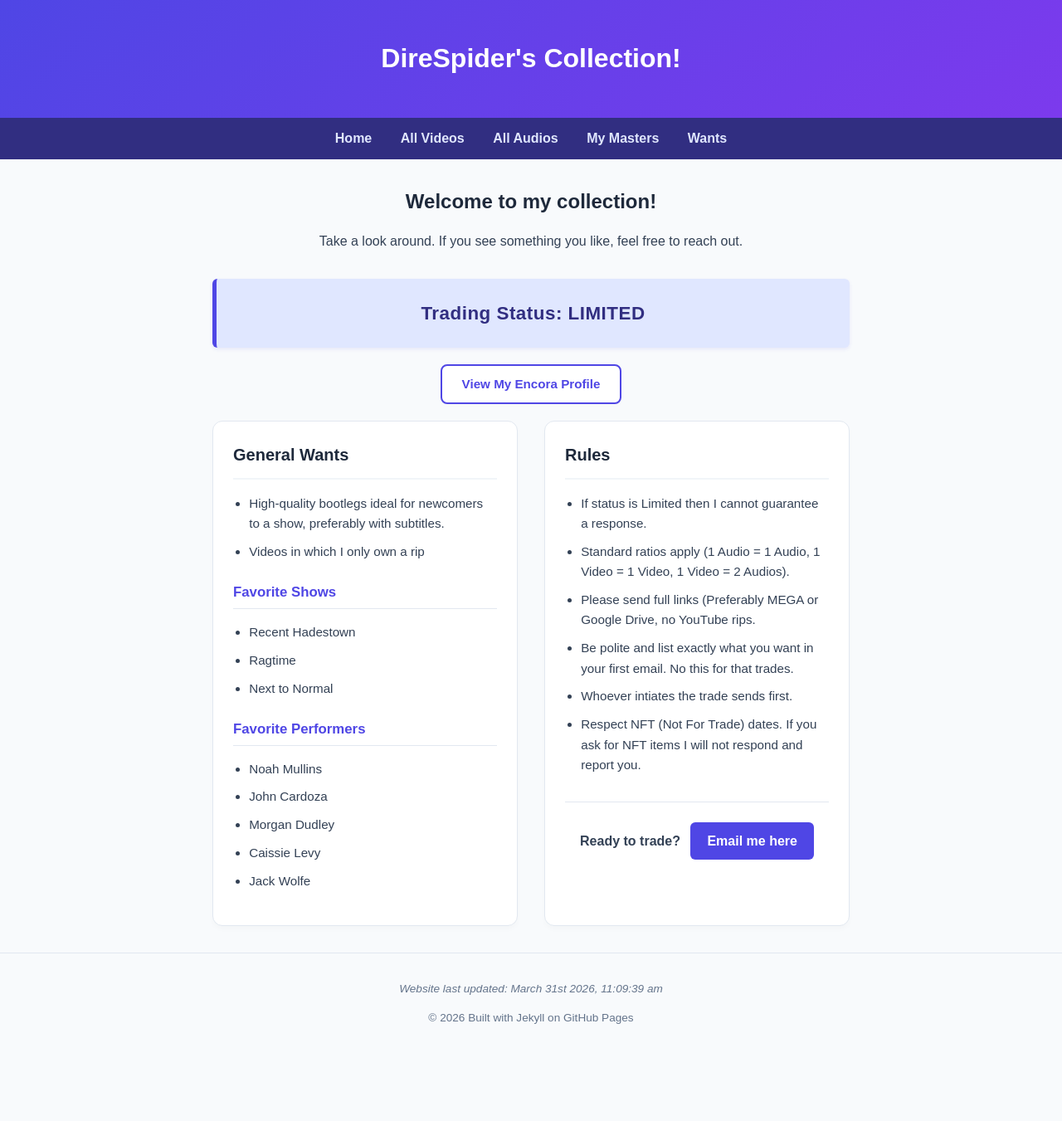
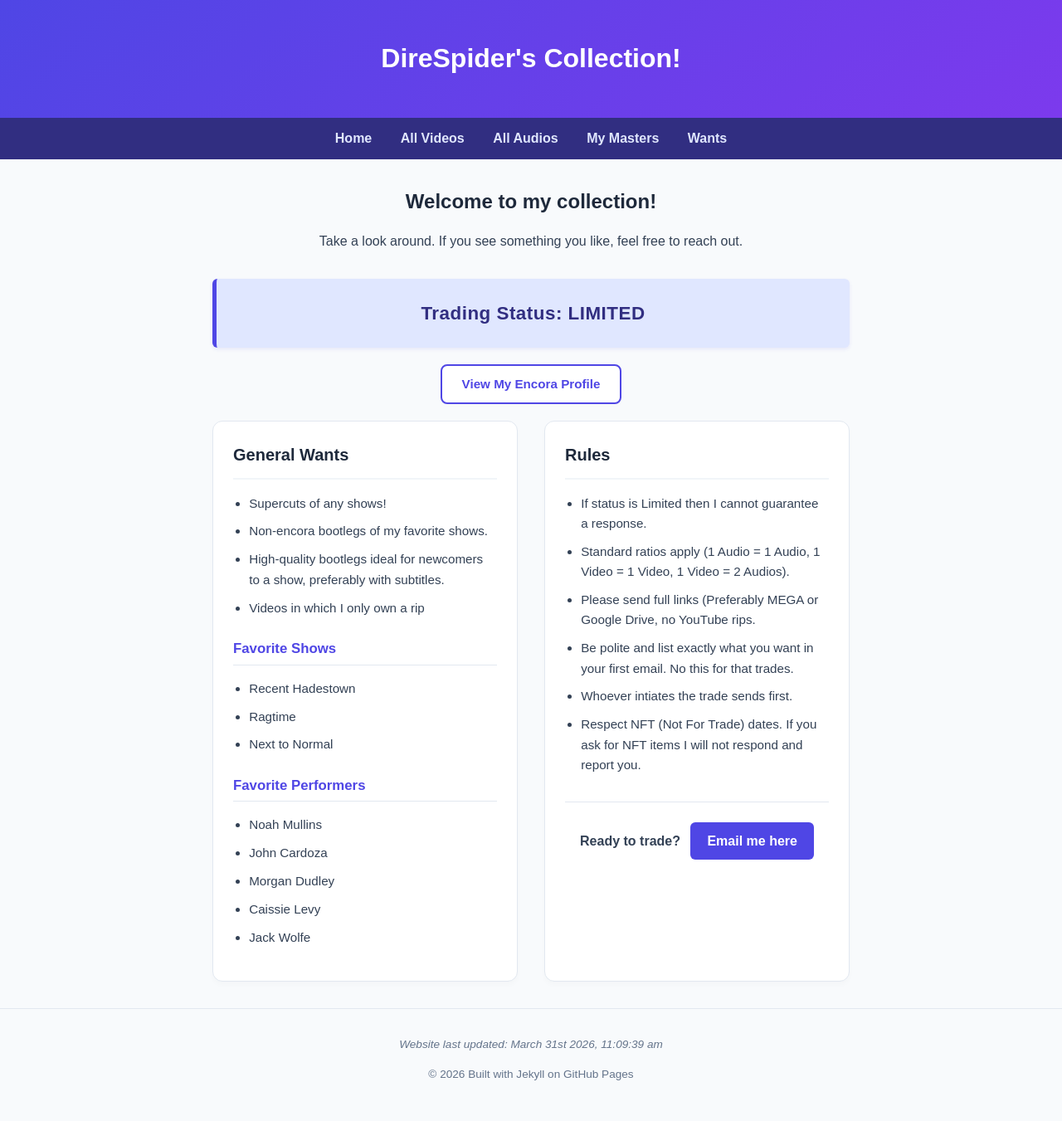
Before and after one commit to DireSpider/direspider.github.io, a Jekyll site: the page built from index.html, in a window 1280 px wide. Shown: the whole page at 83% size. Built offline with Jekyll 4.4.1, drawn with Linux system fonts in a browser that asks for light colours; before the commit the page ends 1283 px from its top, so only the background shows below that.

Commit message:
Update index.html

```diff
--- a/index.html
+++ b/index.html
@@ -24,6 +24,8 @@ title: Home
             <div class="split-column">
                 <h2>General Wants</h2>
                 <ul>
+                        <li> Supercuts of any shows! </li>
+                        <li> Non-encora bootlegs of my favorite shows. </li>
                     <li>High-quality bootlegs ideal for newcomers to a show, preferably with subtitles.</li>
                     <li>Videos in which I only own a rip</li>
                 </ul>
```
